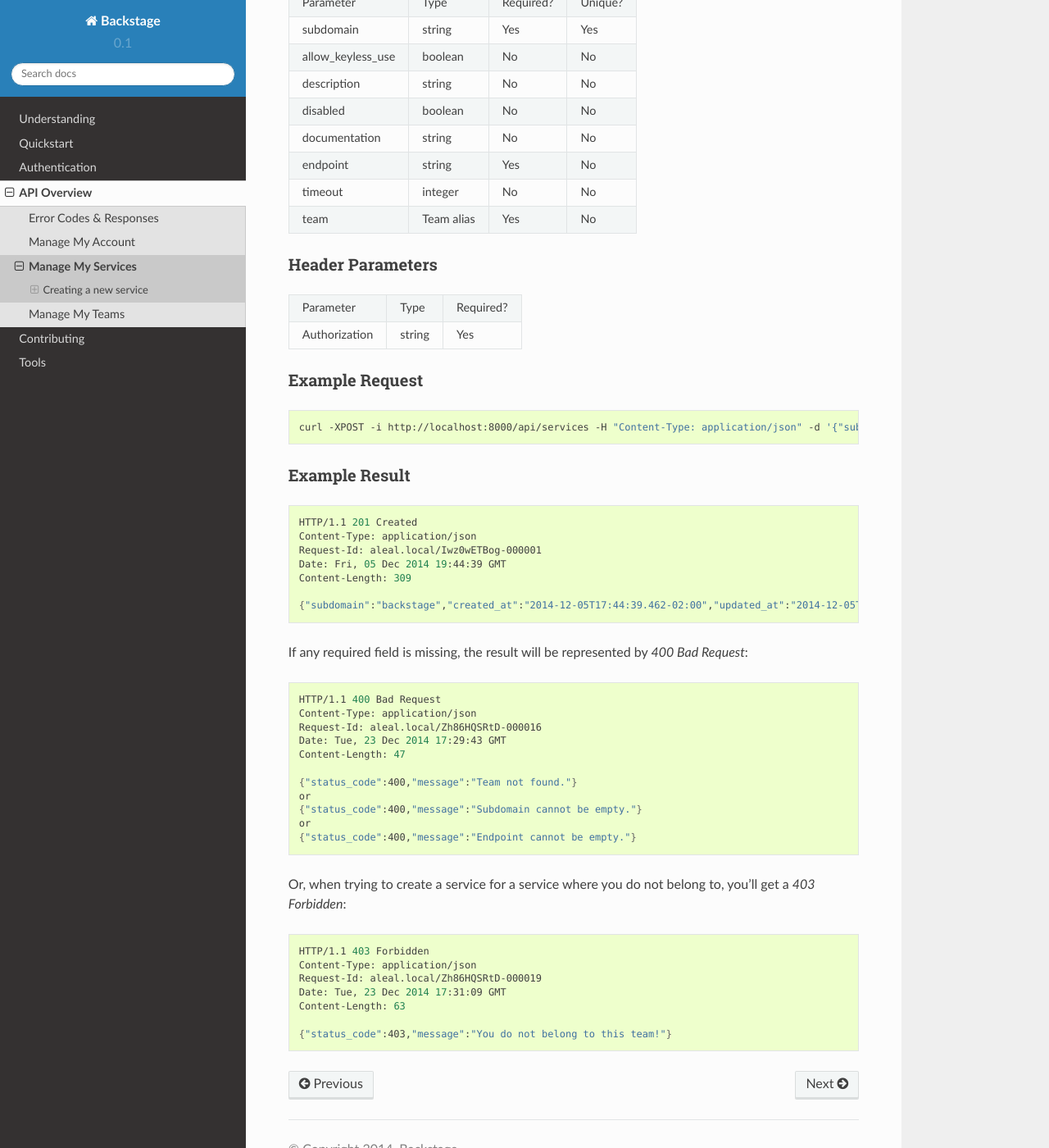
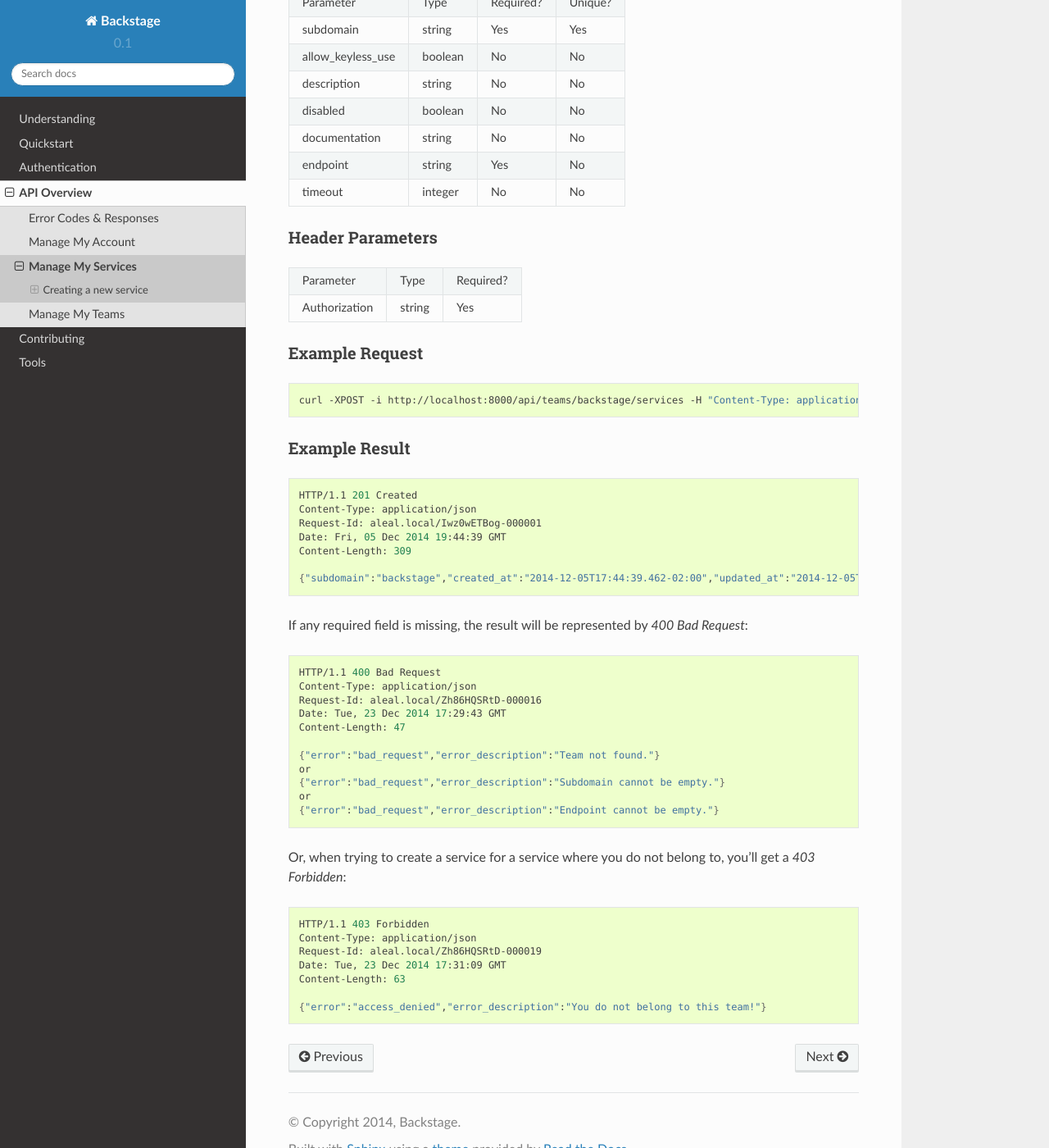
Before and after one commit to apihub/apihub, a Sphinx documentation site: the page built from docs/api/manage_services.rst, in a window 1280 px wide and 1400 px high, scrolled down 734 px. Shown: the whole window at 82% size. Built offline with Sphinx 7.4.7 and the Read the Docs theme 2.0.0, drawn with Linux system fonts in a browser that asks for light colours; some of the changed text lies outside the part shown.

Commit message:
Fix docs.

```diff
--- a/docs/api/manage_services.rst
+++ b/docs/api/manage_services.rst
@@ -18,7 +18,7 @@ Resource URL
 
 ::
 
-  http://localhost:8000/api/services
+  http://localhost:8000/api/teams/:team/services
 
 
 Resource Information
@@ -29,6 +29,7 @@ Resource Information
 +---------------------------+----------+
 | Requires authentication?  |    Yes   |
 +---------------------------+----------+
+
 
 Payload Parameters
 ==================
@@ -49,8 +50,6 @@ Payload Parameters
 +-------------------+--------------+-------------------+-------------------+
 | timeout           |    integer   | No                | No                |
 +-------------------+--------------+-------------------+-------------------+
-| team              |  Team alias  | Yes               | No                |
-+-------------------+--------------+-------------------+-------------------+
 
 
 Header Parameters
@@ -69,7 +68,7 @@ Example Request
 
 ::
 
-  curl -XPOST -i http://localhost:8000/api/services -H "Content-Type: application/json" -d '{"subdomain": "backstage", "allow_keyless_use": true, "description": "test this", "disabled": false, "documentation": "http://www.example.org/doc", "endpoint": "http://github.com/backstage", "timeout": 10, , "team": "backstage"}' -H "Authorization: Token r-fRrYtDJ0nMAQ3UvHGCZe6ASTal9LXu_PmdyZyGkTM="
+  curl -XPOST -i http://localhost:8000/api/teams/backstage/services -H "Content-Type: application/json" -d '{"subdomain": "backstage", "allow_keyless_use": true, "description": "test this", "disabled": false, "documentation": "http://www.example.org/doc", "endpoint": "http://github.com/backstage", "timeout": 10}' -H "Authorization: Token r-fRrYtDJ0nMAQ3UvHGCZe6ASTal9LXu_PmdyZyGkTM="
 
 
 Example Result
@@ -98,11 +97,11 @@ If any required field is missing, the result will be represented by `400 Bad Req
   Date: Tue, 23 Dec 2014 17:29:43 GMT
   Content-Length: 47
 
-  {"status_code":400,"message":"Team not found."}
+  {"error":"bad_request","error_description":"Team not found."}
   or
-  {"status_code":400,"message":"Subdomain cannot be empty."}
+  {"error":"bad_request","error_description":"Subdomain cannot be empty."}
   or
-  {"status_code":400,"message":"Endpoint cannot be empty."}
+  {"error":"bad_request","error_description":"Endpoint cannot be empty."}
 
 
 Or, when trying to create a service for a service where you do not belong to, you'll get a `403 Forbidden`:
@@ -117,4 +116,4 @@ Or, when trying to create a service for a service where you do not belong to, yo
   Date: Tue, 23 Dec 2014 17:31:09 GMT
   Content-Length: 63
 
-  {"status_code":403,"message":"You do not belong to this team!"}
+  {"error":"access_denied","error_description":"You do not belong to this team!"}
```
Also changed, not shown: other parts of docs/api/manage_services.rst (+1 -1 lines).
